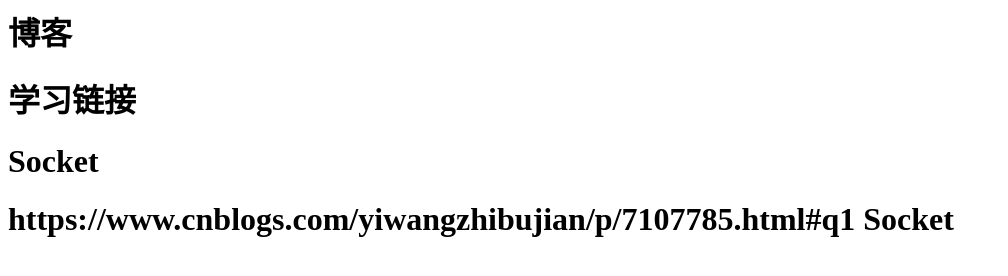
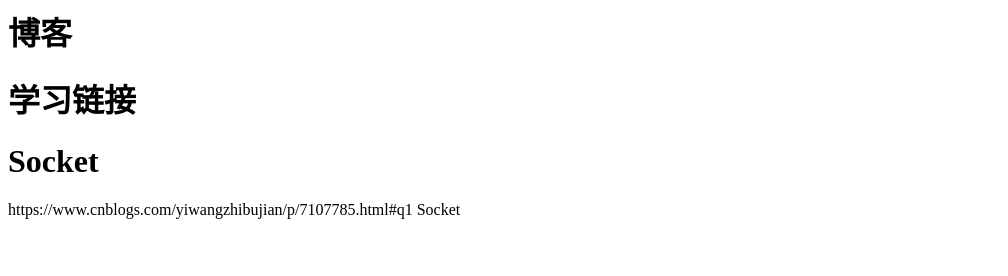
Before and after one commit to tccyw/tccyw.github.io, a plain HTML site: page index.html in a window 1280 px wide. Shown: the whole page, without its empty margins (0-1008 px from the left). Drawn offline with Linux system fonts and the light colour scheme.

Commit message:
Update index.html
a

```diff
--- a/index.html
+++ b/index.html
@@ -14,10 +14,10 @@
 Socket
 </h1>
 
-<h1 class="title">
+<a class="title">
 https://www.cnblogs.com/yiwangzhibujian/p/7107785.html#q1
 Socket
-</h1>
+</a>
 </div>
 
 </h3>
```
